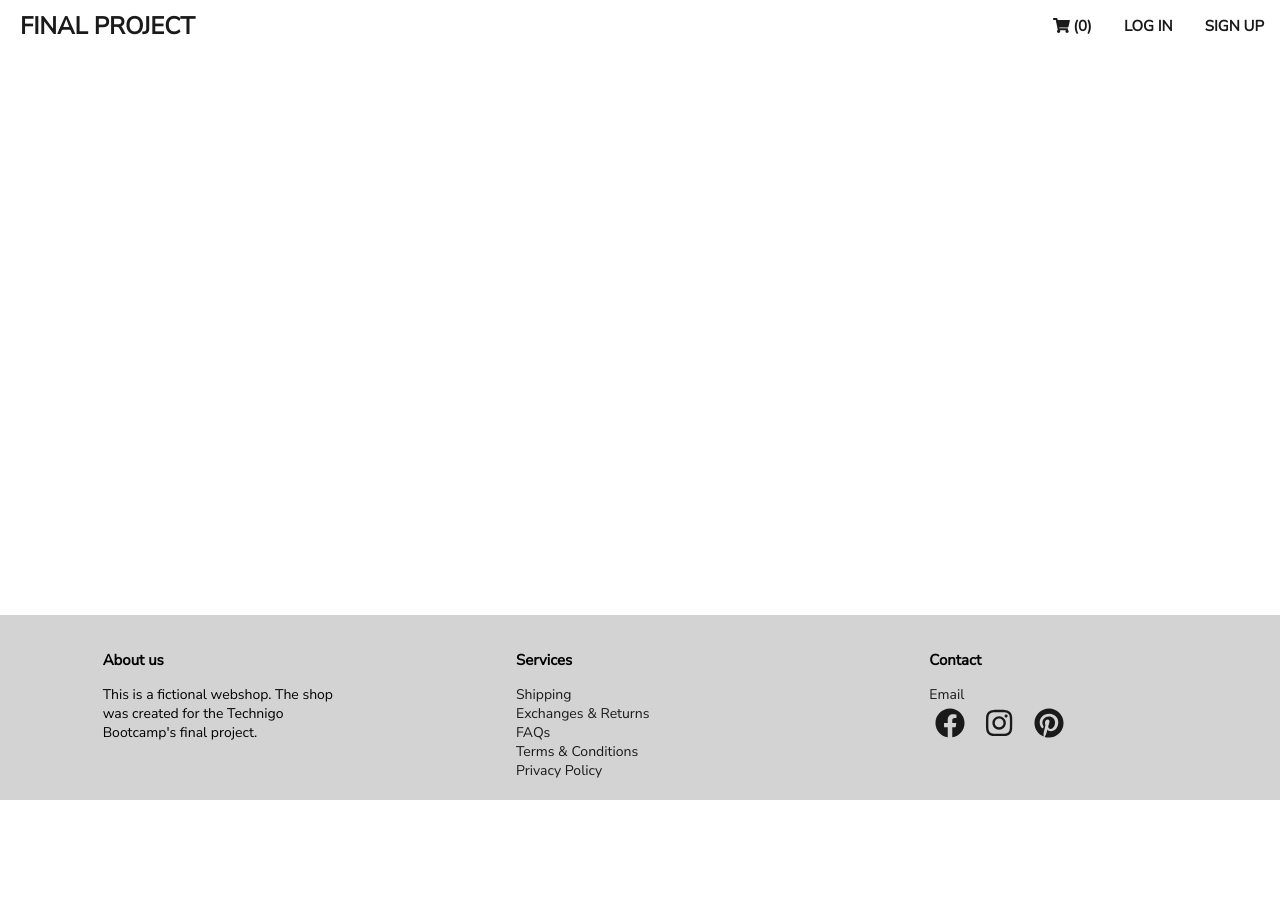
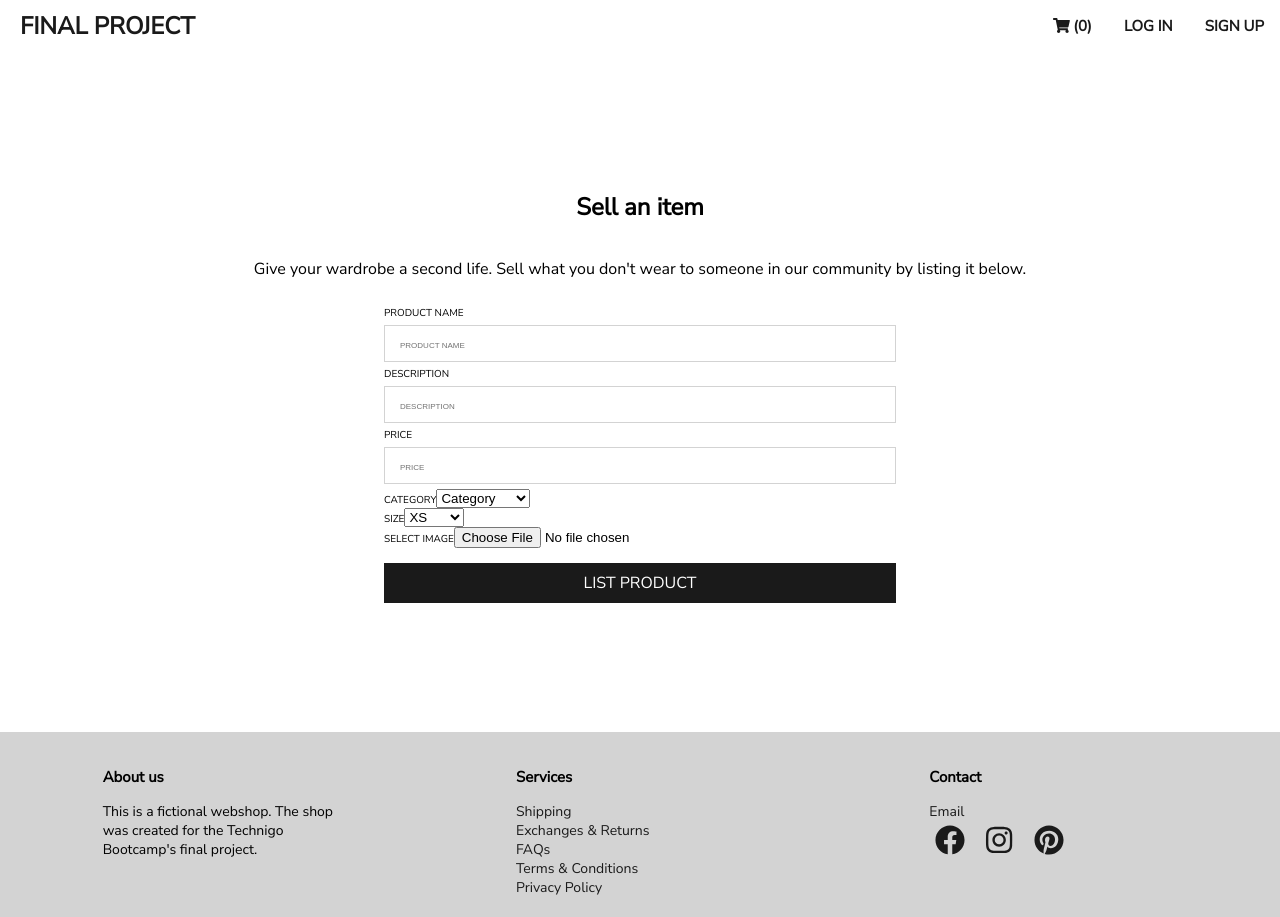
Before and after one commit to annatakman/Final-Project-Frontend, a React (Create React App) app: page /sell in a window 1280 px wide. Before the commit the page ends 800 px from the top, so only its background shows below. Built offline with nearby package versions, Linux system fonts and the light colour scheme.

Commit message:
added page to list products, made some small adjustments to forms

```diff
--- a/src/App.js
+++ b/src/App.js
@@ -21,6 +21,7 @@ import { ProductDetails } from 'pages/ProductDetails'
 import { Footer } from 'components/Footer'
 import { CartPage } from 'pages/CartPage'
 import { OrderConfirmation } from 'pages/OrderConfirmation'
+import { UserUpload } from 'pages/UserUpload'
 
 const enhancer = window.__REDUX_DEVTOOLS_EXTENSION_COMPOSE__ || compose
 const savetoLocal = (state) => {
@@ -108,6 +109,10 @@ export const App = () => {
               <Route path="/confirmation">
                 <OrderConfirmation />
               </Route>
+
+              <Route path="/sell">
+                <UserUpload />
+              </Route>
             </Switch>
           </MainContent>
           <Footer />
--- a/src/components/ShippingInfo.js
+++ b/src/components/ShippingInfo.js
@@ -16,7 +16,7 @@ const Form = styled.div`
     max-width: 40vw;
   }
 `
-const Label = styled.p`
+const Label = styled.label`
   margin: 0;
   font-size: 10px;
   text-transform: uppercase;
@@ -56,55 +56,55 @@ export const ShippingInfo = ({ name, setName, street, setStreet, postcode, setPo
   return (
     <Section>
       <Form>
-        <label htmlFor="name">
-          <Label>Name</Label>
+        <Label htmlFor="name">
+          Name
           <Input
             placeholder="NAME"
             required
             value={name}
             onChange={(event) => setName(event.target.value)}
           />
-        </label>
+        </Label>
 
-        <label htmlFor="street">
-          <Label>Street</Label>
+        <Label htmlFor="street">
+          Street
           <Input
             placeholder="STREET"
             required
             value={street}
             onChange={(event) => setStreet(event.target.value)}
           />
-        </label>
+        </Label>
 
-        <label htmlFor="postcode">
-          <Label>Postal code</Label>
+        <Label htmlFor="postcode">
+          Postal code
           <Input
             placeholder="POSTAL CODE"
             required
             value={postcode}
             onChange={(event) => setPostcode(event.target.value)}
           />
-        </label>
+        </Label>
 
-        <label htmlFor="city">
-          <Label>City</Label>
+        <Label htmlFor="city">
+          City
           <Input
             placeholder="CITY"
             required
             value={city}
             onChange={(event) => setCity(event.target.value)}
           />
-        </label>
+        </Label>
 
-        <label htmlFor="telephone">
-          <Label>Telephone</Label>
+        <Label htmlFor="telephone">
+          Telephone
           <Input
             placeholder="TELEPHONE"
             required
             value={telephone}
             onChange={(event) => setTelephone(event.target.value)}
           />
-        </label>
+        </Label>
       </Form>
     </Section>
   )
--- a/src/pages/CartPage.js
+++ b/src/pages/CartPage.js
@@ -51,11 +51,6 @@ export const CartPage = () => {
   const accessToken = useSelector((store) => store.user.login.accessToken)
   const userId = useSelector((store) => store.user.login.userId)
   const cartItems = useSelector((store) => store.cart.items)
-  /* const name = useSelector((store) => store.user.login.name)
-  const street = useSelector((store) => store.user.login.street)
-  const postcode = useSelector((store) => store.user.login.postcode)
-  const city = useSelector((store) => store.user.login.city)
-  const telephone = useSelector((store) => store.user.login.telephone) */
   const [name, setName] = useState(useSelector((store) => store.user.login.name))
   const [street, setStreet] = useState(useSelector((store) => store.user.login.street))
   const [postcode, setPostcode] = useState(useSelector((store) => store.user.login.postcode))
--- a/src/pages/Login.js
+++ b/src/pages/Login.js
@@ -25,7 +25,7 @@ const Form = styled.form`
   width: 100%;
   max-width: 400px;
 `
-const Label = styled.p`
+const Label = styled.span`
   color: transparent;
   font-size: 0;
 `
--- a/src/pages/Signup.js
+++ b/src/pages/Signup.js
@@ -24,7 +24,7 @@ const Form = styled.form`
   width: 100%;
   max-width: 400px;
 `
-const Label = styled.p`
+const Label = styled.span`
   color: transparent;
   font-size: 0;
 `
--- /dev/null
+++ b/src/pages/UserUpload.js
@@ -0,0 +1,222 @@
+import React, { useState, useEffect } from 'react'
+import { useDispatch, useSelector } from 'react-redux'
+import styled from 'styled-components/macro'
+import { Button } from '../components/Button'
+
+const Section = styled.section`
+  display: flex;
+  flex-direction: column;
+  align-items:center;
+  justify-content: center;
+  padding: 20px;
+  min-height: 80vh;
+`
+const Form = styled.form`
+  display: grid;
+  margin: 10px;
+  width: 100%;
+
+  @media (min-width: 1025px) {
+    max-width: 40vw;
+  }
+`
+const Label = styled.span`
+  margin: 0;
+  font-size: 10px;
+  text-transform: uppercase;
+`
+const Input = styled.input`
+  margin: 5px 0 5px 0;
+  padding: 10px 15px;
+  width: 100%;
+  box-sizing: border-box;
+  border: 1px solid #d3d3d3;
+  outline: none;
+
+  &:focus {
+    border: 1px solid #1a1a1a;
+  }
+
+  ::-webkit-input-placeholder {
+    color: #747474;
+    font-size: 8px;
+  }
+  ::-moz-placeholder {
+    color: #747474;
+    font-size: 8px;
+  }
+  :-ms-input-placeholder {
+    color: #747474;
+    font-size: 8px;
+  }
+  :-moz-placeholder {
+    color: #747474;
+    font-size: 8px;
+  }
+`
+const Text = styled.p`
+  margin-top: 40px;
+  font-size: 10px;
+  text-transform: uppercase;
+`
+const ImageInput = styled.input`
+`
+const Img = styled.img`
+  margin: 10px;
+  width: 30%;
+  max-width: 200px;
+  justify-self: center;
+`
+
+
+export const UserUpload = () => {
+  const dispatch = useDispatch()
+  const accessToken = useSelector((store) => store.user.login.accessToken)
+  const userId = useSelector((store) => store.user.login.userId)
+  const [name, setName] = useState('')
+  const [description, setDescription] = useState('')
+  const [price, setPrice] = useState('')
+  const [category, setCategory] = useState('')
+  const [size, setSize] = useState('')
+  const [selectedFile, setSelectedFile] = useState()
+  const [preview, setPreview] = useState()
+  const categories = ['Category', 'Coats', 'Dresses', 'Jackets', 'Jumpsuits', 'Knitwear', 'Pants', 'Shorts', 'Skirts', 'Tops', 'Jeans', 'Accessories', 'Shoes']
+  const clothingSizes = ['XS', 'S', 'M', 'L', 'XL']
+  const jeansSizes = [24, 25, 26, 27, 28, 29, 30, 31, 32, 33, 34]
+  const shoeSizes = [36, 37, 38, 39, 40, 41, 42]
+  const LIST_URL = 'http://localhost:8080/products'
+
+  useEffect(() => {
+    if (!selectedFile) {
+      setPreview(undefined)
+      return
+    }
+    const fileUrl = URL.createObjectURL(selectedFile)
+    setPreview(fileUrl)
+
+    return () => URL.revokeObjectURL(fileUrl)
+  }, [selectedFile])
+
+  const onSelectFile = (event) => {
+    if (!event.target.files || event.target.files.length === 0) {
+      setSelectedFile(undefined)
+      return
+    }
+
+    setSelectedFile(event.target.files[0])
+  }
+
+  // To list product for sale, can be moved to thunk if we want to
+  const handleListing = (event) => {
+    event.preventDefault()
+    const formData = new FormData()
+    formData.append('image', selectedFile)
+    formData.append('name', name)
+    formData.append('description', description)
+    formData.append('price', price)
+    formData.append('category', category)
+    formData.append('size', size)
+    formData.append('seller', userId)
+
+    fetch(LIST_URL, {
+      method: 'POST',
+      body: formData,
+      headers: {
+        Authorization: accessToken
+      },
+    })
+      .then((res) => res.json())
+      .then((json) => {
+        console.log(json)
+        setName('')
+        setDescription('')
+        setPrice('')
+        setCategory('')
+        setSize('')
+      })
+  }
+
+  return (
+    <Section>
+      <h2>Sell an item</h2>
+      <p>Give your wardrobe a second life. Sell what you don't wear to someone in our community by listing it below.</p>
+      <Form onSubmit={handleListing}>
+
+        <Label htmlFor="name">
+          Product name
+          <Input
+            placeholder="PRODUCT NAME"
+            required
+            value={name}
+            id="name"
+            onChange={(event) => setName(event.target.value)}
+          />
+        </Label>
+        <Label htmlFor="description">
+          Description
+          <Input
+            placeholder="DESCRIPTION"
+            required
+            value={description}
+            id="description"
+            onChange={(event) => setDescription(event.target.value)}
+          />
+        </Label>
+        <Label htmlFor="password">
+          Price
+          <Input
+            placeholder="PRICE"
+            required
+            value={price}
+            id="price"
+            onChange={(event) => setPrice(event.target.value)}
+          />
+        </Label>
+        <Label htmlFor="category">
+          Category
+          <select id="category" required onChange={(event) => setCategory(event.target.value)}>
+            {categories.map((category) => (
+              <option key={category} value={category}>{category}</option>
+            ))}
+          </select>
+        </Label>
+        <Label htmlFor="size">
+          Size
+          <select id="size" required onChange={(event) => setSize(event.target.value)}>
+            <optgroup label="Clothing">
+              {clothingSizes.map((size) => (
+                <option key={size} value={size}>{size}</option>
+              ))}
+            </optgroup>
+            <optgroup label="Jeans">
+              {jeansSizes.map((size) => (
+                <option key={size} value={size}>{size}</option>
+              ))}
+            </optgroup>
+            <optgroup label="Shoes">
+              {shoeSizes.map((size) => (
+                <option key={size} value={size}>{size}</option>
+              ))}
+            </optgroup>
+            <optgroup label="Accessories">
+              <option key='n/a' value=''>N/A</option>
+            </optgroup>
+          </select>
+        </Label>
+        <Label htmlFor="image">
+          Select image
+          <ImageInput
+            accept="image/png, image/jpeg, image/jpg"
+            required
+            type="file"
+            id="image"
+            onChange={onSelectFile}
+          />
+        </Label>
+        {preview && <Img src={preview} />}
+
+        <Button type="submit" title="List product" background="#1a1a1a" color="#fff" />
+      </Form>
+    </Section>
+  )
+}
```
